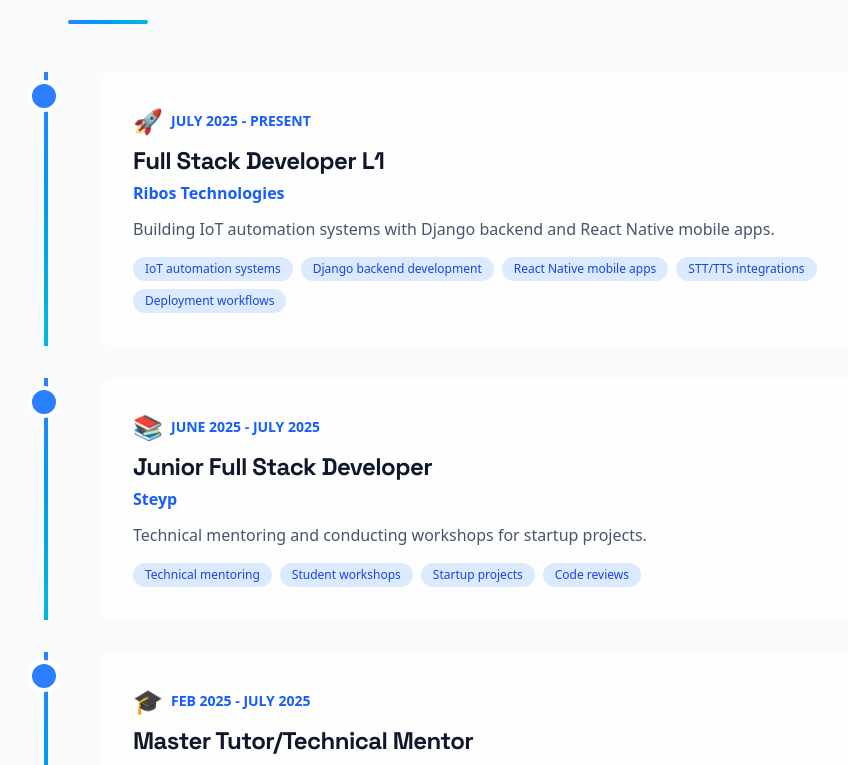
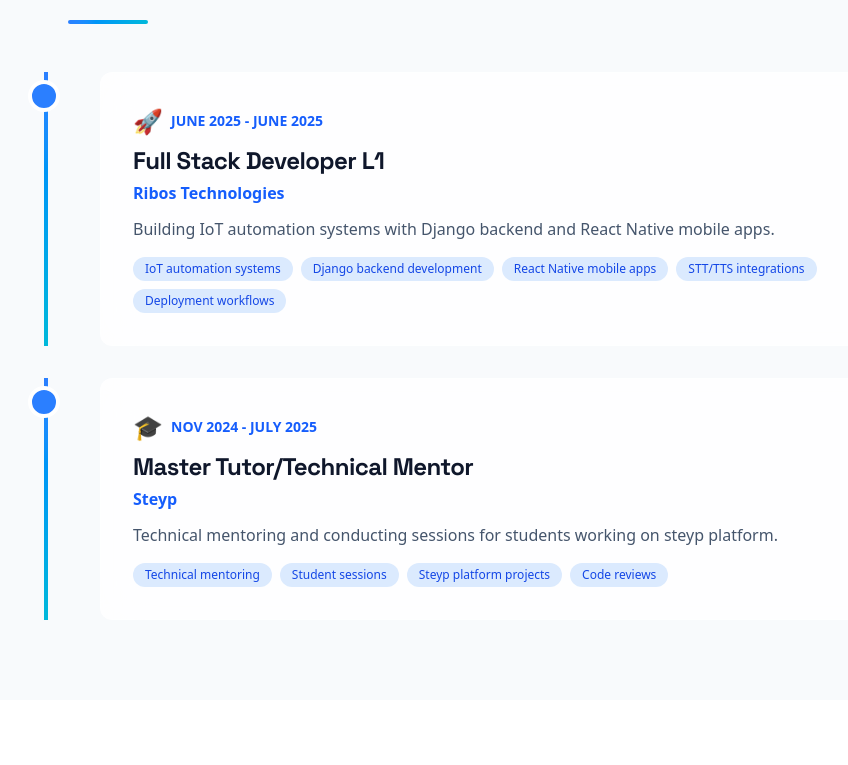
Before and after one commit to karthik-joseph/portfolio, a Next.js app: page / in a window 1280 px wide. Shown: the part 3675-4440 px from the top of the page, without its empty margins (124-972 px from the left). Built offline with nearby package versions, Linux system fonts and the light colour scheme.

Commit message:
Updated experience

```diff
--- a/components/Experience.tsx
+++ b/components/Experience.tsx
@@ -5,7 +5,7 @@
 const Experience = () => {
   const experiences = [
     {
-      year: "JULY 2025 - PRESENT",
+      year: "JUNE 2025 - JUNE 2025",
       company: "Ribos Technologies",
       position: "Full Stack Developer L1",
       description: "Building IoT automation systems with Django backend and React Native mobile apps.",
@@ -19,20 +19,7 @@
       icon: "🚀",
     },
     {
-      year: "JUNE 2025 - JULY 2025",
-      company: "Steyp",
-      position: "Junior Full Stack Developer",
-      description: "Technical mentoring and conducting workshops for startup projects.",
-      highlights: [
-        "Technical mentoring",
-        "Student workshops",
-        "Startup projects",
-        "Code reviews",
-      ],
-      icon: "📚",
-    },
-    {
-      year: "FEB 2025 - JULY 2025",
+      year: "NOV 2024 - JULY 2025",
       company: "Steyp",
       position: "Master Tutor/Technical Mentor",
       description: "Technical mentoring and conducting sessions for students working on steyp platform.",
```
